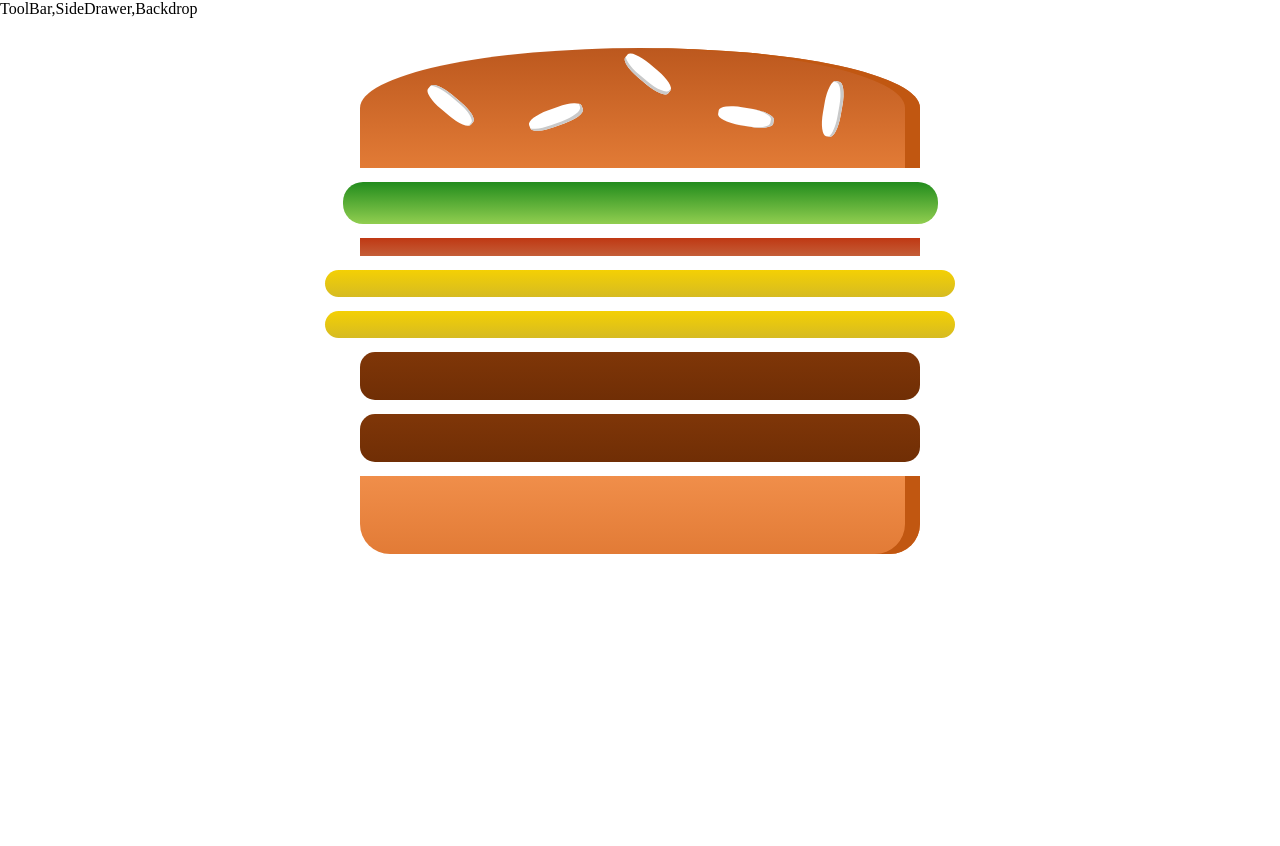
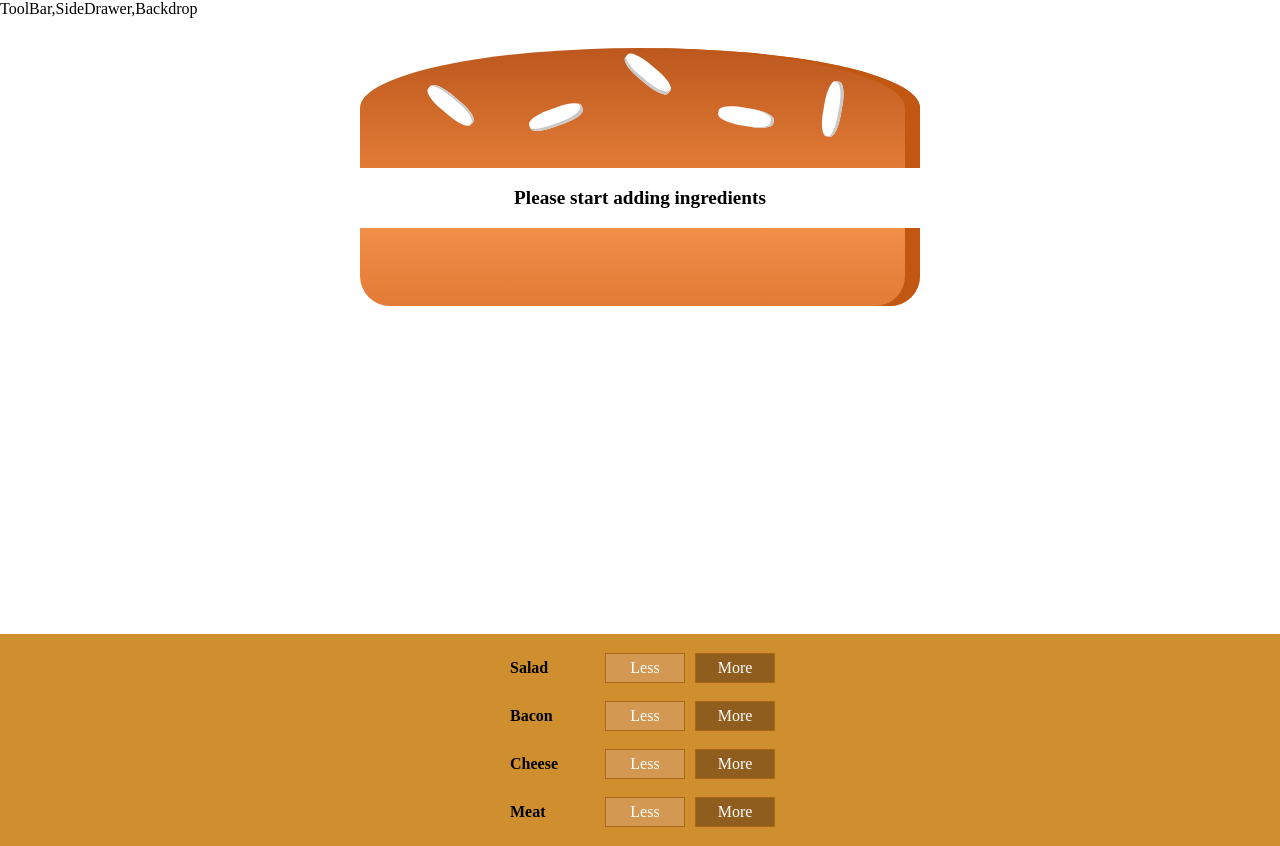
Before and after one commit to aman32767/stack, a React app: page / in a window 1280 px wide. Before the commit the page ends 800 px from the top, so only its background shows below. Built offline with nearby package versions, Linux system fonts and the light colour scheme.

Commit message:
Added burger and controller...2nd commit

```diff
--- /dev/null
+++ b/src/components/Burger/BuildControls/BuildControl/BuildControl.css
@@ -0,0 +1,56 @@
+.BuildControl {
+    display: flex;
+    justify-content: space-between;
+    align-items: center;
+    margin: 5px 0;
+}
+
+.BuildControl button {
+    display: block;
+    font: inherit;
+    padding: 5px;
+    margin: 0 5px;
+    width: 80px;
+    border: 1px solid #AA6817;
+    cursor: pointer;
+    outline: none;
+}
+
+.BuildControl button:disabled {
+    background-color: #AC9980;
+    border: 1px solid #7E7365;
+    color: #ccc;
+    cursor: default;
+}
+
+.BuildControl button:hover:disabled {
+    background-color: #AC9980;
+    color: #ccc;
+    cursor: not-allowed;
+}
+
+.Label {
+    padding: 10px;
+    font-weight: bold;
+    width: 80px;
+}
+
+.BuildControl .Less {
+    background-color: #D39952;
+    color: white;
+}
+
+.BuildControl .More {
+    background-color: #8F5E1E;
+    color: white;
+}
+
+.BuildControl .Less:hover, .BuildControl .Less:active {
+    background-color: #DAA972;
+    color: white;
+}
+
+.BuildControl .More:hover,.BuildControl .More:active {
+    background-color: #99703F;
+    color: white;
+}
--- /dev/null
+++ b/src/components/Burger/BuildControls/BuildControl/BuildControl.js
@@ -0,0 +1,12 @@
+import React from 'react';
+import classes from './BuildControl.css'
+
+const buildControl = (props)=>(
+    <div className={classes.BuildControl}>
+        <div className={classes.Label}>{props.label}</div>
+        <button className={classes.Less}>Less</button>
+        <button className={classes.More}>More</button>
+    </div>
+)
+
+export default buildControl;
--- /dev/null
+++ b/src/components/Burger/BuildControls/BuildControls.css
@@ -0,0 +1,11 @@
+.BuildControls{
+    width: 100%;
+    background-color: #CF8F2E;
+    display: flex;
+    flex-flow: column;
+    align-items: center;
+    box-shadow: 0 2px 1px #cccccc;
+    margin: auto;
+    padding : 10px 0;
+
+}
--- /dev/null
+++ b/src/components/Burger/BuildControls/BuildControls.js
@@ -0,0 +1,16 @@
+import React from 'react';
+import BuildControl from './BuildControl/BuildControl';
+import classes from '../BuildControls/BuildControls.css'
+const controls = [
+  { label: 'Salad', type: 'salad' },
+  { label: 'Bacon', type: 'bacon' },
+  { label: 'Cheese', type: 'cheese' },
+  { label: 'Meat', type: 'meat' }
+];
+const buildControls = props => (
+  <div className={classes.BuildControls}>
+     {controls.map(ctrl=>(<BuildControl key={ctrl.label} label={ctrl.label} /> ))}
+  </div>
+);
+
+export default buildControls;
--- a/src/components/Burger/Burger.js
+++ b/src/components/Burger/Burger.js
@@ -2,15 +2,22 @@
 import classes from './Burger.css';
 import BurgerIngredient from './Burgeringredient/Burgeringredient';
 const burger = (props) => {
-    const transformedIngredints=Object.keys(props.ingredients).map(igKey=>{
-        return[...Array(props.ingredients[igKey])].map((_,i) => {
-           return <BurgerIngredient key={igKey+i} type={igKey} />
-        })
+let transformedIngredients = Object.keys(props.ingredients).map((igKey)=>{
+    return [...Array(props.ingredients[igKey])].map((_,i)=>{
+        return <BurgerIngredient type={igKey} key={igKey+i} />
     })
+}).reduce((arr,el)=>{
+    return arr.concat(el);
+},[])
+if(transformedIngredients.length === 0)
+{
+    transformedIngredients=<p>Please start adding ingredients</p>
+}
+console.log(transformedIngredients)
     return (
         <div className={classes.Burger}>
             <BurgerIngredient type="bread-top"/>
-            {transformedIngredints}
+            {transformedIngredients}
             <BurgerIngredient type="bread-bottom"/>
 
         </div>
--- a/src/components/Burger/Burgeringredient/Burgeringredient.js
+++ b/src/components/Burger/Burgeringredient/Burgeringredient.js
@@ -36,7 +36,7 @@
         return ingredient;
     }
 }
-BurgerIngredient.PropTypes={
+BurgerIngredient.propTypes={
     type:PropTypes.string.isRequired
 }
 export default BurgerIngredient;
--- a/src/containers/BurgerBuilder/BurgerBuilder.js
+++ b/src/containers/BurgerBuilder/BurgerBuilder.js
@@ -1,23 +1,22 @@
 import React, { Component } from 'react'
 import Aux from '../../hoc/Aux';
-import Burger from '../../components/Burger/Burger'
+import Burger from '../../components/Burger/Burger';
+import BuildControls from "../../components/Burger/BuildControls/BuildControls";
 class BurgerBuilder extends Component {
-    // constructor(props){
-    //     super(props);
-    //     this
-    // }
+
     state = {
         ingredients : {
-            salad:1,
-            bacon:1,
-            cheese:2,
-            meat:2
+            salad:0,
+            bacon:0,
+            cheese:0,
+            meat:0
         }
     }
     render(){
         return(
         <Aux>
             <Burger ingredients={this.state.ingredients}/>
+            <BuildControls />
         </Aux>
         );
     }
```
